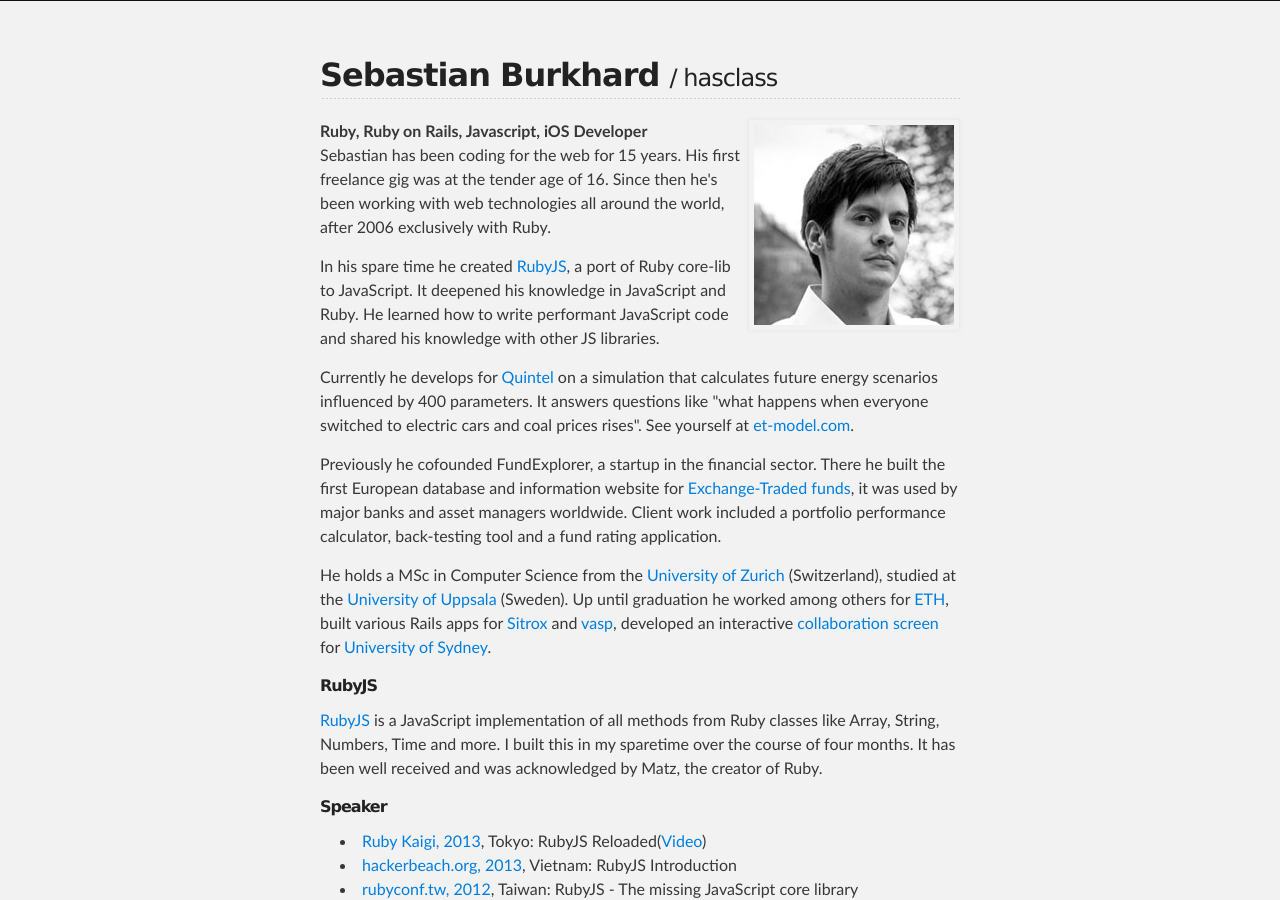
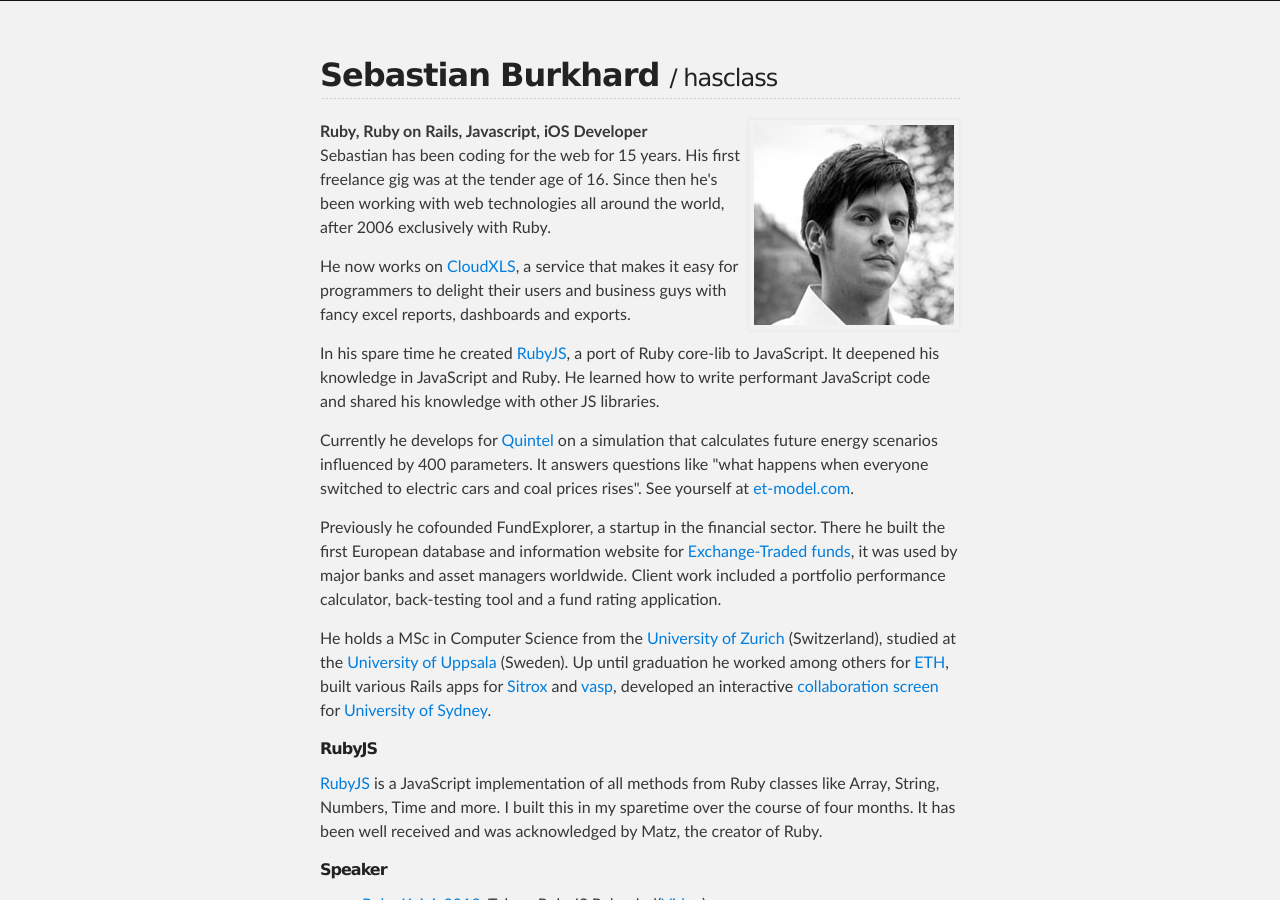
Before and after one commit to hasclass/hasclass.github.com, a Jekyll site: the page built from index.html, in a window 1280 px wide and 900 px high. Built offline with Jekyll 4.4.1, drawn with Linux system fonts in a browser that asks for light colours; nearby versions of some CDN libraries; Markdown is read by kramdown in place of the engine named in the settings.

Commit message:
add link to https://cloudxls.com

```diff
--- a/index.html
+++ b/index.html
@@ -14,6 +14,9 @@
   <strong>Ruby, Ruby on Rails, Javascript, iOS Developer</strong>
   <br />
   Sebastian has been coding for the web for 15 years. His first freelance gig was at the tender age of 16. Since then he's been working with web technologies all around the world, after 2006 exclusively with Ruby.
+</p>
+<p>
+  He now works on <a href="https://cloudxls.com">CloudXLS</a>, a service that makes it easy for programmers to delight their users and business guys with fancy excel reports, dashboards and exports.
 </p>
 <p>
   In his spare time he created <a href="http://rubyjs.org">RubyJS</a>, a port of Ruby core-lib to JavaScript. It deepened his knowledge in JavaScript and Ruby. He learned how to write performant JavaScript code and shared his knowledge with other JS libraries.
```
